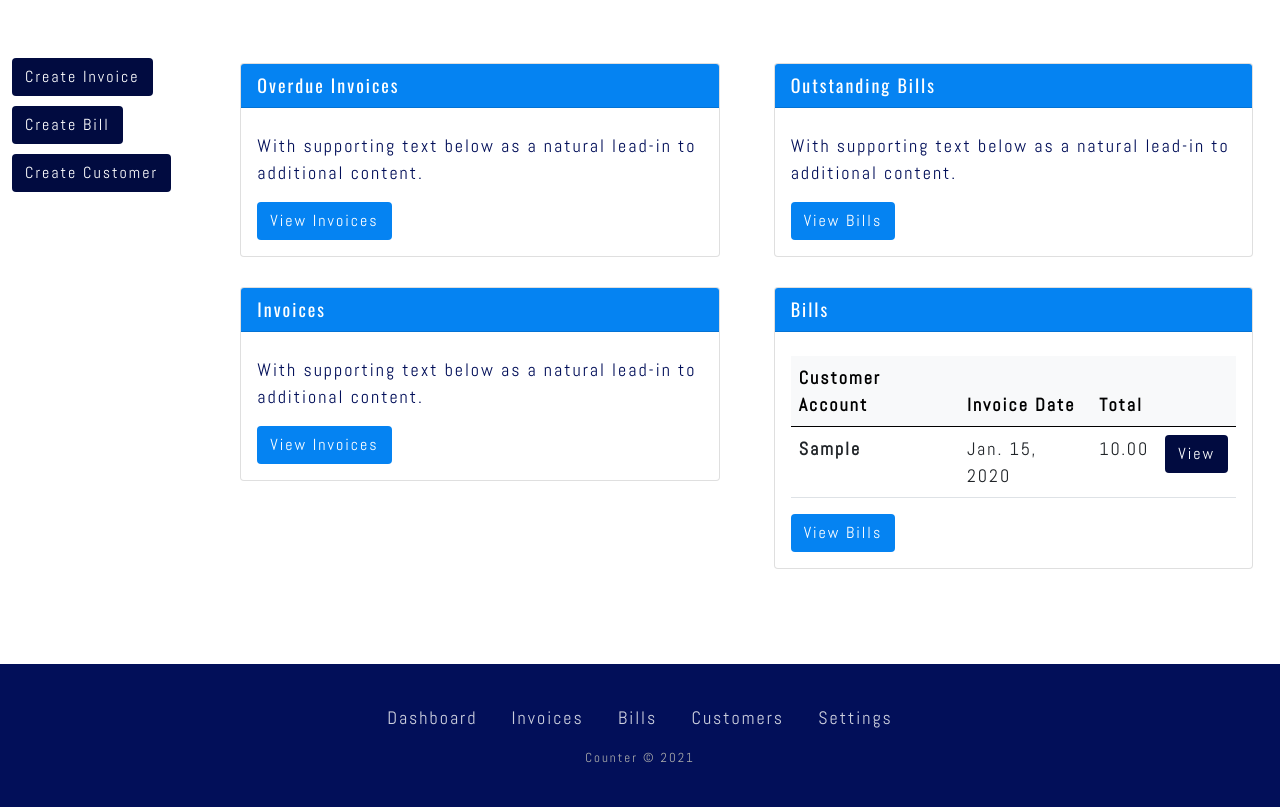
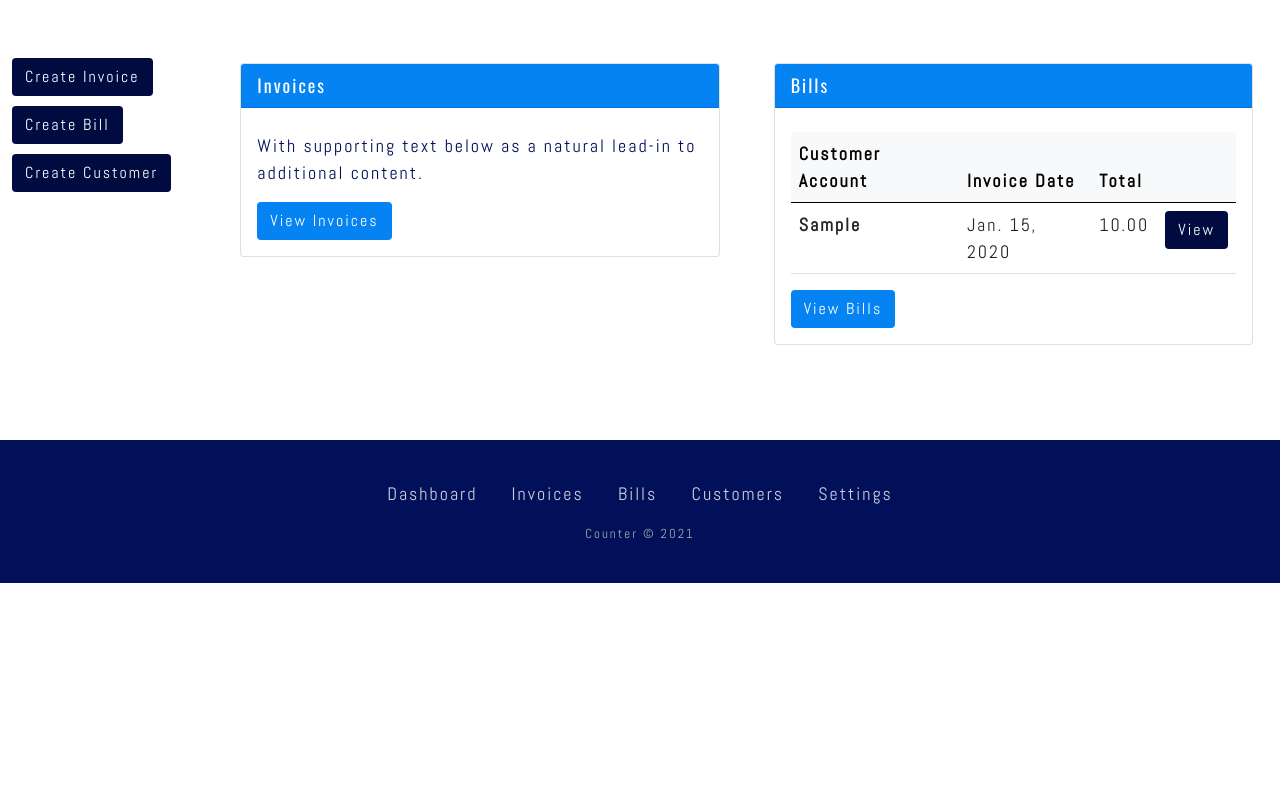
Before and after one commit to R-Prince/counter_ms4, a Django app: template profiles/templates/profiles/profile.html in a window 1280 px wide. Shown: the part 59-866 px from the top of the page. After the commit the page ends 642 px from the top, so only its background shows below. Run offline with Django 3.2, Linux system fonts and the light colour scheme; the template is opened without the code that fills it: values that come from a table or form of the project are taken from there, others are empty; tables that the repository leaves empty hold one stand-in row (values such as "Sample post"); some libraries are stand-ins or nearby versions.

Commit message:
Remove overdue invoices and bills from dashboard

```diff
--- a/profiles/templates/profiles/profile.html
+++ b/profiles/templates/profiles/profile.html
@@ -23,34 +23,6 @@
                 </ul>
             </div>
             <div class="col-12 col-md-10">
-                <div class="row">
-                    <!--Table for User Overdue Invoices-->
-                    <div class="col-12 col-md-6">
-                        <div class="card profile-card">
-                            <div class="card-header profile-header">
-                                Overdue Invoices
-                            </div>
-                            <div class="card-body">
-                                <h5 class="card-title"></h5>
-                                <p class="card-text">With supporting text below as a natural lead-in to additional content.</p>
-                                <a href="#" class="btn btn-blue">View Invoices</a>
-                            </div>
-                        </div>
-                    </div>
-                    <!--Table for User Overdue Bills-->
-                    <div class="col-12 col-md-6">
-                        <div class="card profile-card">
-                            <div class="card-header profile-header">
-                                Outstanding Bills
-                            </div>
-                            <div class="card-body">
-                                <h5 class="card-title"></h5>
-                                <p class="card-text">With supporting text below as a natural lead-in to additional content.</p>
-                                <a href="#" class="btn btn-blue">View Bills</a>
-                            </div>
-                        </div>
-                    </div>
-                </div>
                 <div class="row">
                     <!--Table for User Invoices-->
                     <div class="col-12 col-md-6">
```
